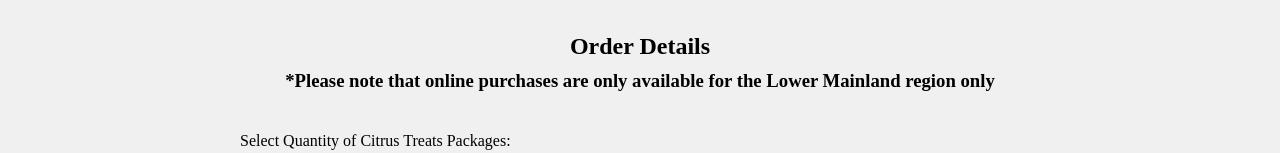
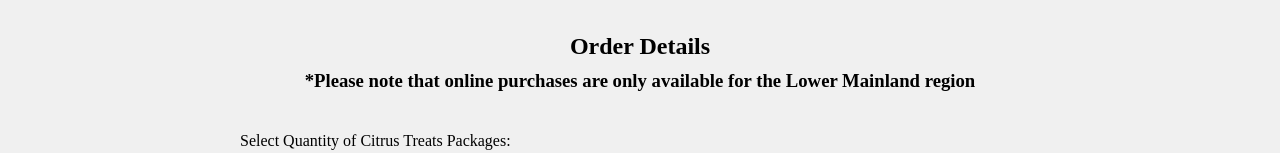
Before and after one commit to rayleishen/square-next, a Next.js app: page / in a window 1280 px wide. Shown: the part 330-483 px from the top of the page. Built offline with nearby package versions, Linux system fonts and the light colour scheme; what square would draw is missing.

Commit message:
removed second only

```diff
--- a/src/app/page.js
+++ b/src/app/page.js
@@ -95,7 +95,7 @@ export default function Home() {
     <div style={{ backgroundColor: '#f0f0f0', minHeight: '100vh', height: 'auto' }}>
       <img src="/images/SecondSavour_Banner.png" alt="Logo" style={{ minWidth: '100%', maxWidth: '100%', height: 'auto' }} />
       <h2 className="order-header">Order Details</h2>
-      <h3 className="order-subheader">*Please note that online purchases are only available for the Lower Mainland region only</h3>
+      <h3 className="order-subheader">*Please note that online purchases are only available for the Lower Mainland region</h3>
       <form className="order-form">
       <div className="form-group">
           <label>Select Quantity of Citrus Treats Packages:</label>
```
